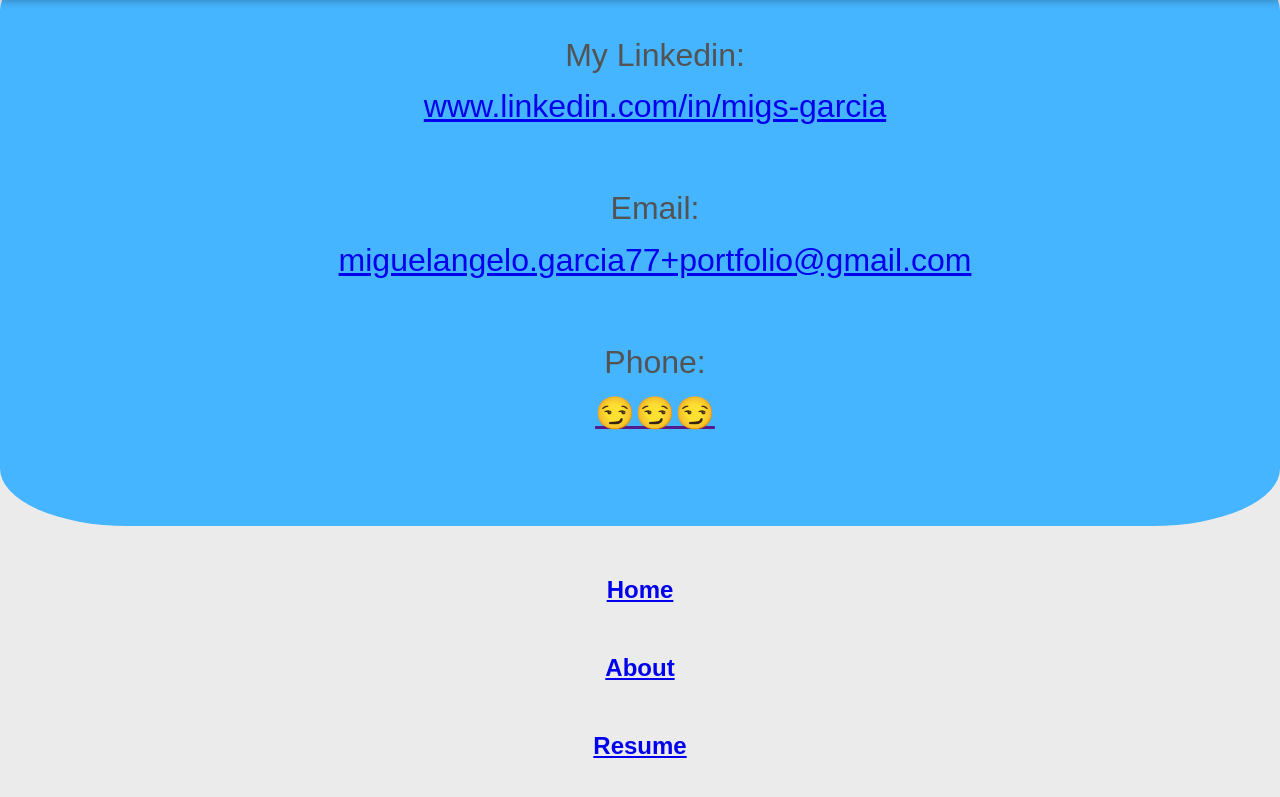
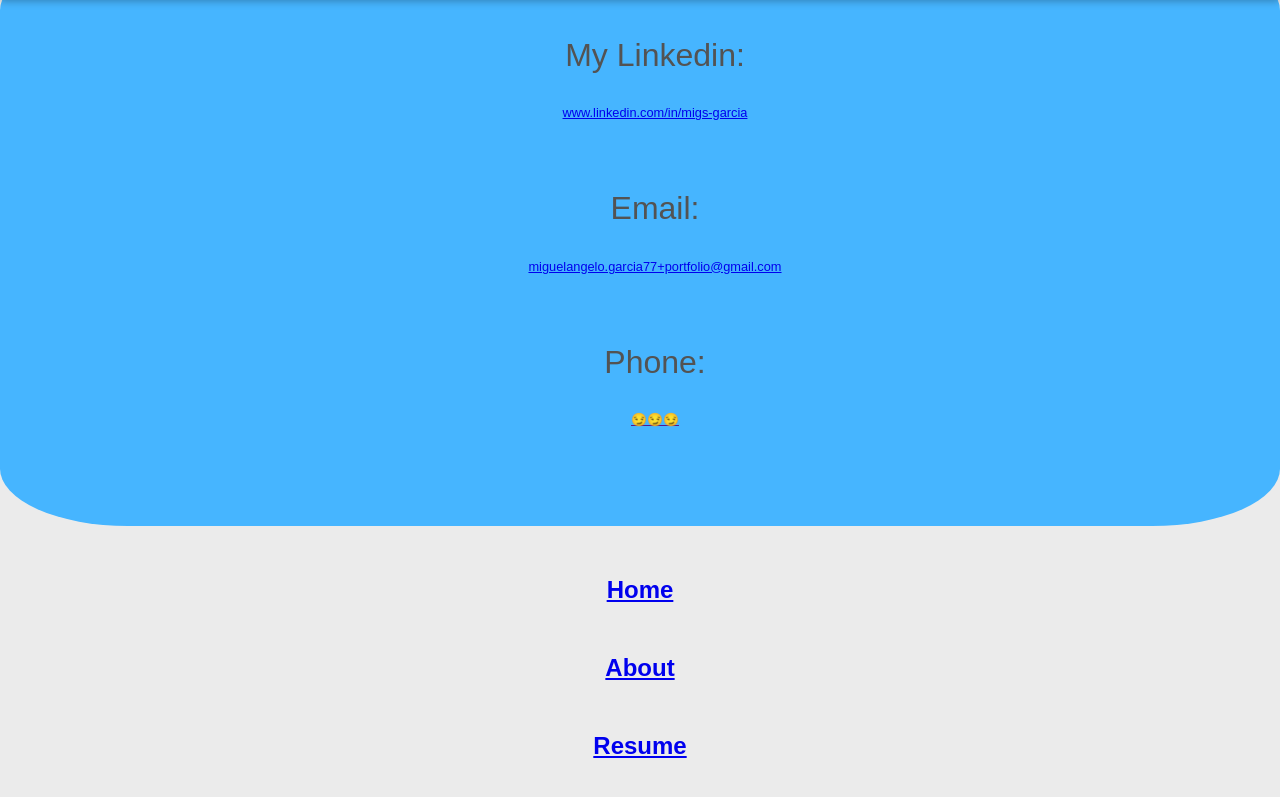
Before and after one commit to IMPARERO/portfolio_website, a plain HTML site: page main/contacts.html in a window 1280 px wide. Shown: the part 47-844 px from the top of the page. Drawn offline with Linux system fonts and the light colour scheme.

Commit message:
contacts

```diff
--- a/main/contacts.html
+++ b/main/contacts.html
@@ -44,9 +44,9 @@
 
       <div style="padding-top: 6%; background-color: rgb(70, 181, 255);border-radius: 10%;">
         <p style="font-size: 200%; text-align: center;">
-          My Linkedin: <br><a href="https://www.linkedin.com/in/migs-garcia/">www.linkedin.com/in/migs-garcia</a><br><br>
-          Email: <br> <a href="mailto:miguelangelo.garcia77+portfolio@gmail.com">miguelangelo.garcia77+portfolio@gmail.com</a><br><br>
-          Phone: <br><a href="">😏😏😏</a><br><br>
+          My Linkedin: <br><a href="https://www.linkedin.com/in/migs-garcia/" class="resp">www.linkedin.com/in/migs-garcia</a><br><br>
+          Email: <br> <a href="mailto:miguelangelo.garcia77+portfolio@gmail.com" class="resp">miguelangelo.garcia77+portfolio@gmail.com</a><br><br>
+          Phone: <br><a href="" class="resp">😏😏😏</a><br><br>
 
         </p><br><br>
       </div>
--- a/main/style.css
+++ b/main/style.css
@@ -82,7 +82,9 @@ p{
   padding-left: 30px;
   line-height: 1.6;
 }
-
+a.resp{
+  font-size: 40%;
+}
 pre{
   font-family: Arial, Helvetica, sans-serif;
   font-size: larger;
```
